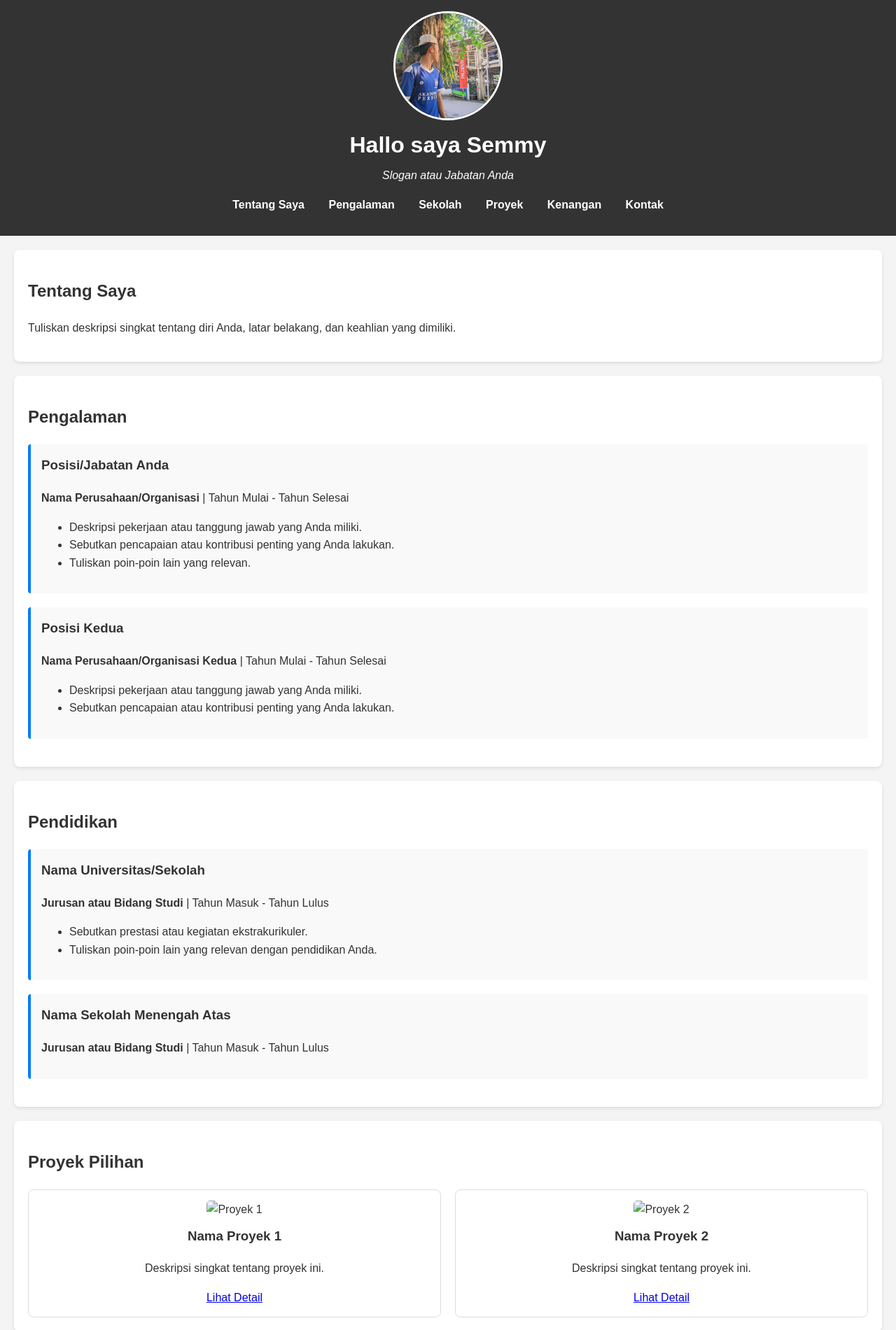
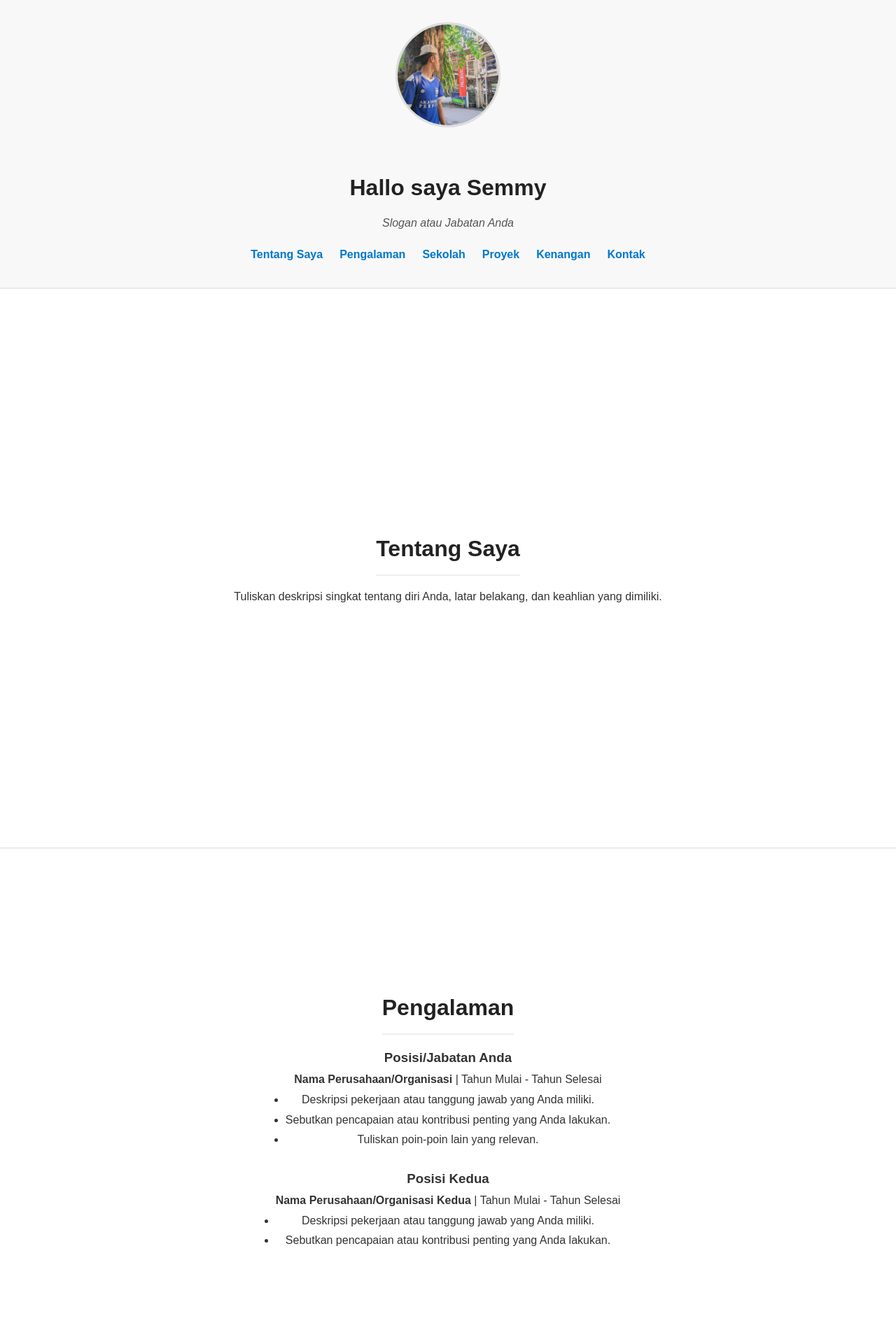
Before and after one commit to Semm69/porto, a plain HTML site: page index.html in a window 1280 px wide. Shown: the top 1901 px of the page at 70% size. Drawn offline with Linux system fonts and the light colour scheme.

Commit message:
membuat warna pada ikon sosial media

```diff
--- a/style.css
+++ b/style.css
@@ -1,135 +1,183 @@
-/* Styling Dasar */
-body {
-    font-family: Arial, sans-serif;
-    line-height: 1.6;
-    margin: 0;
-    padding: 0;
-    background-color: #f4f4f4;
-    color: #333;
+/* Reset default browser style */
+* {
+  margin: 0;
+  padding: 0;
+  box-sizing: border-box;
 }
 
-.container {
-    max-width: 960px;
-    margin: auto;
-    overflow: hidden;
-    padding: 0 20px;
+/* Styling body */
+body {
+  background-color: #ffffff; /* putih */
+  font-family: Arial, Helvetica, sans-serif;
+  color: #333;
+  line-height: 1.8;            /* Jarak antar baris yang sudah disesuaikan */
+  scroll-behavior: smooth;    /* smooth scroll */
+  scroll-snap-type: y mandatory;  /* snap tiap section */
+  overflow-y: scroll;
+  height: 100%;
 }
 
+/* Header */
 header {
-    background: #333;
-    color: #fff;
-    padding: 1rem 0;
-    text-align: center;
+  text-align: center;
+  padding: 2rem;
+  background: #f8f8f8;
+  border-bottom: 2px solid #eaeaea;
 }
 
-header .profile-info {
-    display: flex;
-    flex-direction: column;
-    align-items: center;
-    margin-bottom: 1rem;
-}
-
-.profile-img {
-    width: 150px;
-    height: 150px;
-    border-radius: 50%;
-    object-fit: cover;
-    border: 3px solid #fff;
+header .profile-img {
+  width: 150px;
+  height: 150px;
+  border-radius: 50%;
+  object-fit: cover;
+  margin-bottom: 3rem; /* Jarak antara foto dan teks, sudah disesuaikan */
+  border: 3px solid #ddd;
 }
 
 header h1 {
-    margin: 10px 0 5px;
+  margin-bottom: 0.5rem;
+  font-size: 2rem;
+  color: #222;
 }
 
 header p {
-    margin: 0;
-    font-style: italic;
+  color: #555;
+  font-style: italic;
 }
 
-header nav ul {
-    list-style: none;
-    padding: 0;
+/* Navigation */
+nav ul {
+  list-style: none;
+  display: flex;
+  justify-content: center;
+  gap: 1.5rem;
+  margin-top: 1rem;
 }
 
-header nav ul li {
-    display: inline;
-    margin: 0 15px;
+nav a {
+  text-decoration: none;
+  color: #0077cc;
+  font-weight: bold;
+  transition: color 0.3s;
 }
 
-header nav ul li a {
-    color: #fff;
-    text-decoration: none;
-    font-weight: bold;
+nav a:hover {
+  color: #005fa3;
 }
 
-/* Bagian Konten */
+/* Main Content */
 main {
-    padding: 20px;
+  max-width: 100%; /* biar full screen */
+  margin: 0 auto;
+  padding: 0;
 }
 
+/* Section Styling */
 section {
-    background: #fff;
-    padding: 20px;
-    margin-bottom: 20px;
-    border-radius: 8px;
-    box-shadow: 0 2px 5px rgba(0,0,0,0.1);
+  height: 100vh; /* full satu layar */
+  display: flex;
+  flex-direction: column;
+  justify-content: center;
+  align-items: center;
+  padding: 3rem;
+  border-bottom: 2px solid #eaeaea;
+  scroll-snap-align: start; /* tiap scroll berhenti pas section */
+  text-align: center;
+}
+
+section h2 {
+  margin-bottom: 1rem;
+  font-size: 2rem;
+  color: #222;
+  border-bottom: 2px solid #eee;
+  padding-bottom: 0.5rem;
+}
+
+/* Pengalaman & Sekolah */
+.pengalaman-item, .sekolah-item {
+  margin-bottom: 1.5rem;
 }
 
 /* Proyek */
-#proyek .proyek-container {
-    display: grid;
-    grid-template-columns: repeat(auto-fit, minmax(250px, 1fr));
-    gap: 20px;
+.proyek-container {
+  display: flex;
+  gap: 1.5rem;
+  flex-wrap: wrap;
+  justify-content: center;
 }
 
 .proyek-item {
-    text-align: center;
-    border: 1px solid #ddd;
-    padding: 15px;
-    border-radius: 8px;
+  background: #fafafa;
+  border: 1px solid #ddd;
+  border-radius: 8px;
+  padding: 1rem;
+  flex: 1 1 calc(45% - 1.5rem);
+  text-align: center;
+  transition: transform 0.3s;
+  max-width: 300px;
+}
+
+.proyek-item:hover {
+  transform: translateY(-5px);
 }
 
 .proyek-item img {
-    width: 100%;
-    height: 200px;
-    object-fit: cover;
-    border-radius: 5px;
+  max-width: 100%;
+  border-radius: 6px;
+  margin-bottom: 0.5rem;
 }
 
-/* Tambahkan di file style.css Anda */
-
-.pengalaman-item, .sekolah-item {
-    background: #f9f9f9;
-    padding: 15px;
-    margin-bottom: 20px;
-    border-left: 4px solid #007BFF; /* Garis vertikal biru di kiri */
-    border-radius: 4px;
+.proyek-item a {
+  display: inline-block;
+  margin-top: 0.5rem;
+  color: #0077cc;
+  text-decoration: none;
+  font-weight: bold;
 }
 
-.pengalaman-item h3, .sekolah-item h3 {
-    margin-top: 0;
+.proyek-item a:hover {
+  text-decoration: underline;
 }
 
-.proyek-item h3 {
-    margin-top: 10px;
+/* Kontak */
+#kontak p {
+  margin-bottom: 0.5rem;
 }
 
-/* Kontak dan Sosial Media */
 .social-media a {
-    color: #333;
-    font-size: 24px;
-    margin: 0 10px;
-    transition: color 0.3s;
+  font-size: 1.8rem;
+  margin-right: 1rem;
+  transition: transform 0.3s ease;
 }
 
 .social-media a:hover {
-    color: #007BFF;
+  transform: scale(1.2);
+}
+
+/* Warna ikon social media */
+.social-media a .fa-github {
+  color: #333; /* abu-abu */
+}
+
+.social-media a .fa-linkedin {
+  color: #0e76a8; /* biru */
+}
+
+.social-media a .fa-twitter {
+  color: #1da1f2; /* biru muda */
+}
+
+.social-media a .fa-instagram {
+  background: linear-gradient(45deg, #f09433 0%, #e6683c 25%, #dc2743 50%, #cc2366 75%, #bc1888 100%);
+  -webkit-background-clip: text;
+  -webkit-text-fill-color: transparent;
 }
 
 /* Footer */
 footer {
-    text-align: center;
-    padding: 20px;
-    background: #333;
-    color: #fff;
+  text-align: center;
+  padding: 1.5rem;
+  background: #f8f8f8;
+  border-top: 2px solid #eaeaea;
+  color: #555;
 }
```
